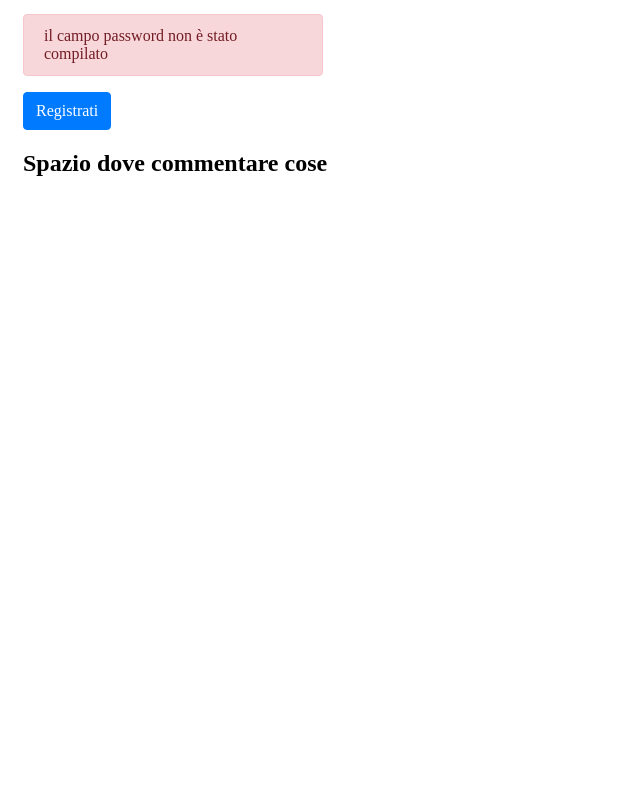
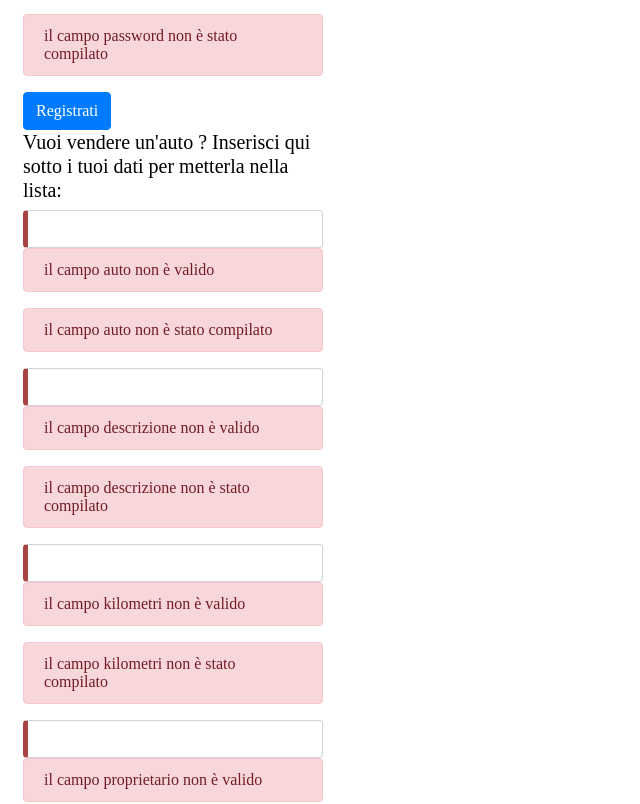
Before and after one commit to marcocola01/Progetto-finale, an Angular app in the folder progetto-finale/: page / in a window 1280 px wide. Shown: the part 682-1486 px from the top of the page, without its empty margins (0-640 px from the left). Before the commit the page ends 878 px from the top, so only its background shows below. Built offline with nearby package versions, Linux system fonts and the light colour scheme.

Commit message:
componente new-object parzialmente funzionante

```diff
--- a/progetto-finale/package.json
+++ b/progetto-finale/package.json
@@ -23,6 +23,7 @@
     "bootstrap": "^4.3.1",
     "core-js": "^2.5.4",
     "i": "^0.3.6",
+    "node": "^12.9.1",
     "rxjs": "~6.3.3",
     "tslib": "^1.9.0",
     "zone.js": "~0.8.26"
--- a/progetto-finale/src/app/app.component.html
+++ b/progetto-finale/src/app/app.component.html
@@ -6,7 +6,9 @@
 			<app-registrazione class="col-sm-4" [vettUtenti]="vettUtenti"></app-registrazione>
 			<app-login class="col-sm-4" class="left" [vettUtenti] = "vettUtenti" [utenteLoggato] = "utenteLoggato"></app-login>
 			<app-utenti class="col-sm-4" [vettUtenti]="vettUtenti"></app-utenti>
+            <app-new-object class="col-sm-4" [vettOggetti]="vettOggetti"></app-new-object>
 		</div>
-		<app-spaziocommenti></app-spaziocommenti>
+
+        <app-spaziocommenti></app-spaziocommenti>
 
 	</div>
--- a/progetto-finale/src/app/app.component.ts
+++ b/progetto-finale/src/app/app.component.ts
@@ -1,5 +1,6 @@
 import { Component, OnInit } from '@angular/core';
 import {Utenti} from "./registrazione/utenti";
+import {Oggetti} from "./new-object/oggetti";
 import {LISTAUTENTI} from "./registrazione/mock-utenti";
 
 @Component({
@@ -10,6 +11,7 @@ import {LISTAUTENTI} from "./registrazione/mock-utenti";
 export class AppComponent {
   title = 'progetto-finale';
   vettUtenti : Utenti[] = LISTAUTENTI;
+  vettOggetti : Oggetti[];
   utenteLoggato : Utenti = new Utenti();
   ngOnInit()
   {
--- a/progetto-finale/src/app/new-object/new-object.component.ts
+++ b/progetto-finale/src/app/new-object/new-object.component.ts
@@ -20,7 +20,7 @@ export class NewObjectComponent implements OnInit {
       'descrizione': ['', Validators.required],
       'kilometri': ['', Validators.required],
       'proprietario': ['', Validators.required],
-      'anno': ['', Validators.required],
+      'prezzo': ['', Validators.required],
 
     });
 
```
Also changed, not shown: 1 other file (tests, documents, lock files or other folders).
